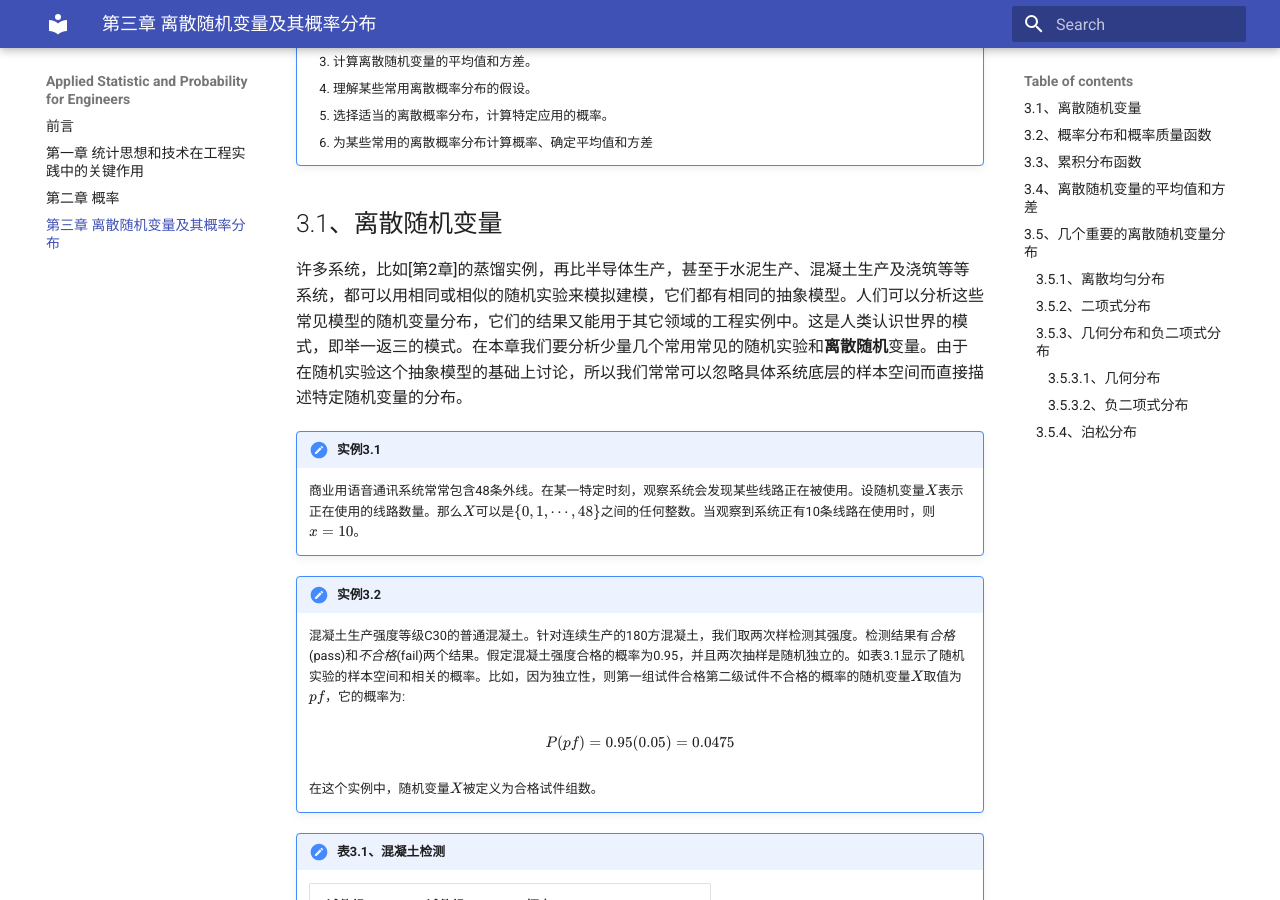
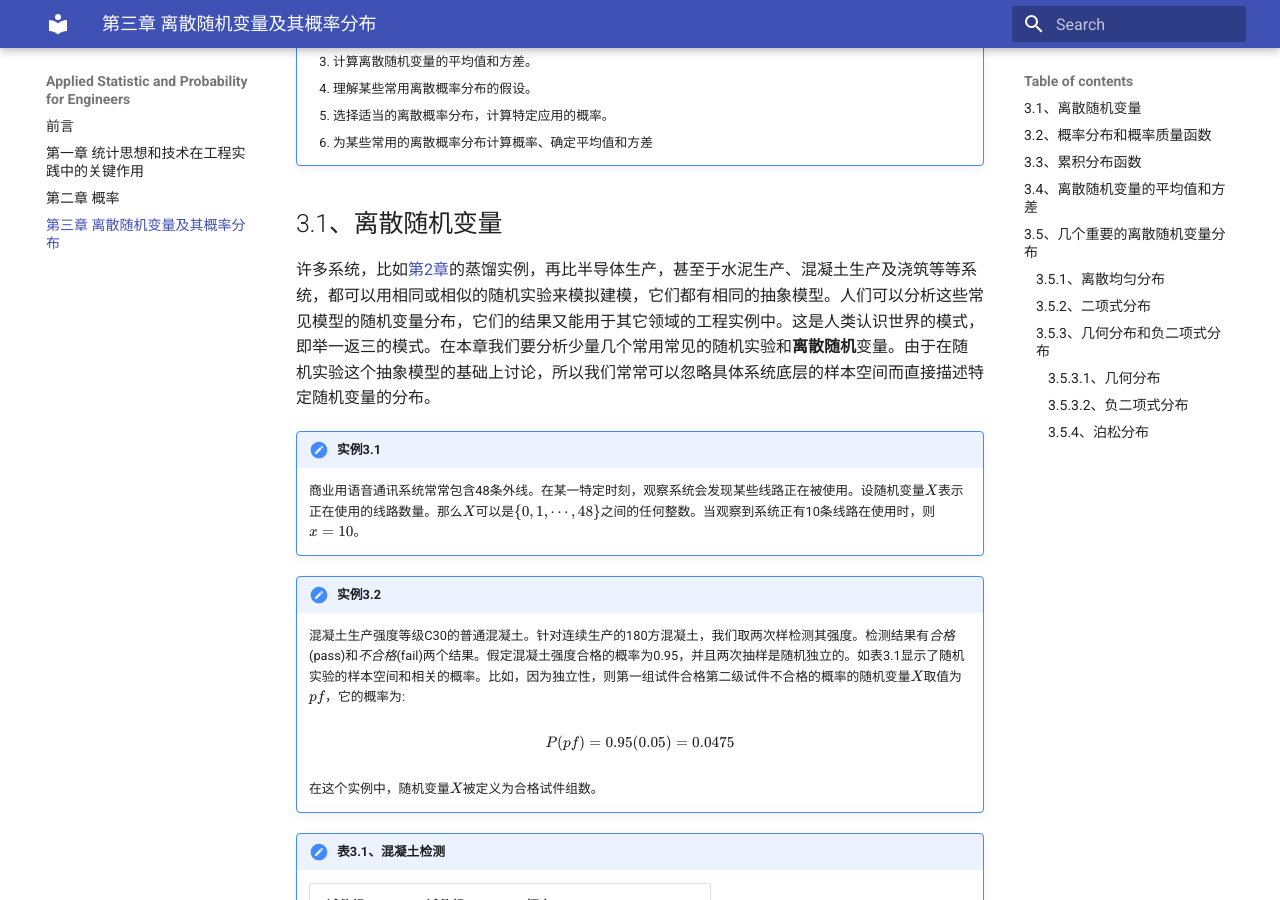
Before and after one commit to chenmich/applied_statistic_and_probability_for_engineers, an MkDocs documentation site: the page built from docs/third.md, in a window 1280 px wide and 900 px high, scrolled down 454 px. Built offline with MkDocs 1.6.1 and Material for MkDocs 9.7.7, drawn with Linux system fonts in a browser that asks for light colours; some of the changed text lies outside the part shown.

Commit message:
correct some errors

```diff
--- a/docs/third.md
+++ b/docs/third.md
@@ -17,7 +17,7 @@
 
 ## 3.1、离散随机变量
 
-许多系统，比如[第2章]的蒸馏实例，再比半导体生产，甚至于水泥生产、混凝土生产及浇筑等等系统，都可以用相同或相似的随机实验来模拟建模，它们都有相同的抽象模型。人们可以分析这些常见模型的随机变量分布，它们的结果又能用于其它领域的工程实例中。这是人类认识世界的模式，即举一返三的模式。在本章我们要分析少量几个常用常见的随机实验和**离散随机**变量。由于在随机实验这个抽象模型的基础上讨论，所以我们常常可以忽略具体系统底层的样本空间而直接描述特定随机变量的分布。
+许多系统，比如[第2章](second.md)的蒸馏实例，再比半导体生产，甚至于水泥生产、混凝土生产及浇筑等等系统，都可以用相同或相似的随机实验来模拟建模，它们都有相同的抽象模型。人们可以分析这些常见模型的随机变量分布，它们的结果又能用于其它领域的工程实例中。这是人类认识世界的模式，即举一返三的模式。在本章我们要分析少量几个常用常见的随机实验和**离散随机**变量。由于在随机实验这个抽象模型的基础上讨论，所以我们常常可以忽略具体系统底层的样本空间而直接描述特定随机变量的分布。
 
 !!!note "实例3.1"
     商业用语音通讯系统常常包含48条外线。在某一特定时刻，观察系统会发现某些线路正在被使用。设随机变量$X$表示正在使用的线路数量。那么$X$可以是$\{0,1,\cdots,48\}$之间的任何整数。当观察到系统正有10条线路在使用时，则$x=10$。
@@ -93,6 +93,7 @@
     利用这个方法，还可以确定概率分布。即：
     $$
     P(X=3)=P(X\leq 3)-P(X\leq 2)=0.0036
+    $$
 
 从实例3.4我们知道，提供诸如$P(X\leq 3)$这样的**累积概率**用于分析和研究是非常有帮助的，使用累积概率还能方便地确定概率质量函数。因此 ，累积概率代替概率质量函数用于描述随机变量也是非常好的方法。
 
@@ -164,7 +165,7 @@
     \sigma^2=V(X)=E(X-\mu)^2=\sum_x(x-\mu)^2f(x)=\sum_xx^2f(x)-\mu^2
     $$
 
-    $X$的**标准差**(standard deviation)为$\sigma=\sqrt{\sigma}^2$。
+    $X$的**标准差**(standard deviation)为$\sigma=\sqrt{\sigma^2}$。
 
 $X$的平均值实质上是它取值的加权平均值(weighted average)，其权就是每一个可能值的概率。如果概率质量函数$f(x)$是细长梁上的荷载，那么$E(x)$就是梁的平衡点。同样地，$E(X)$用类似于平衡点的方式描述的是$X$分布的“中心点”。图3.3描述了这种类似性。
 
@@ -456,7 +457,7 @@
 
 这是以WEB服务器为例的。如果我们以混凝土搅拌机为例，以每搅拌一盘为一次判决实验，只要知道机器每搅拌一盘的失效概率，我们就能模拟搅拌机失效的平均搅拌次数。
 
-### 3.5.4、泊松分布
+#### 3.5.4、泊松分布
 
 当把二项式分布的判决实验次数推广到无穷大时，分布的平均值会保持为一个常数，这就是泊松分布，是一个具有广泛用途的随机分布。
 
```
Also changed, not shown: other parts of docs/third.md (+2 -2 lines).
